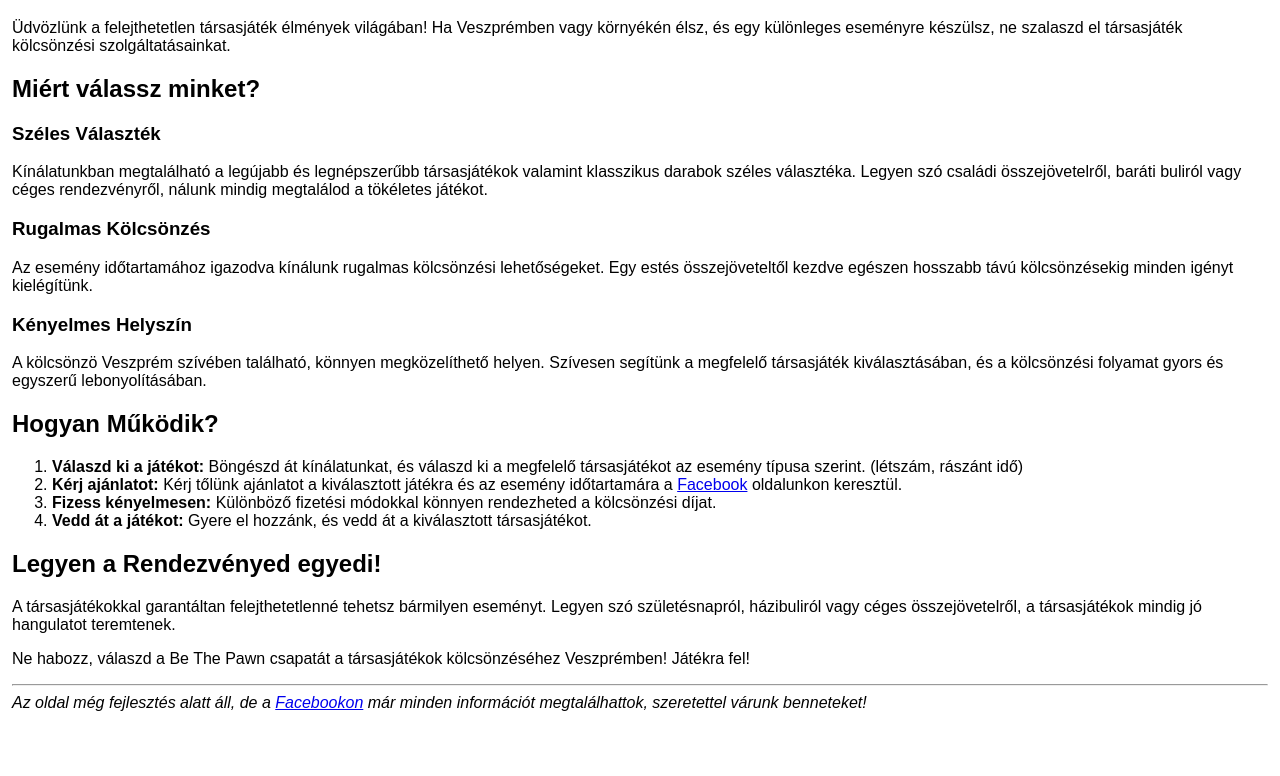
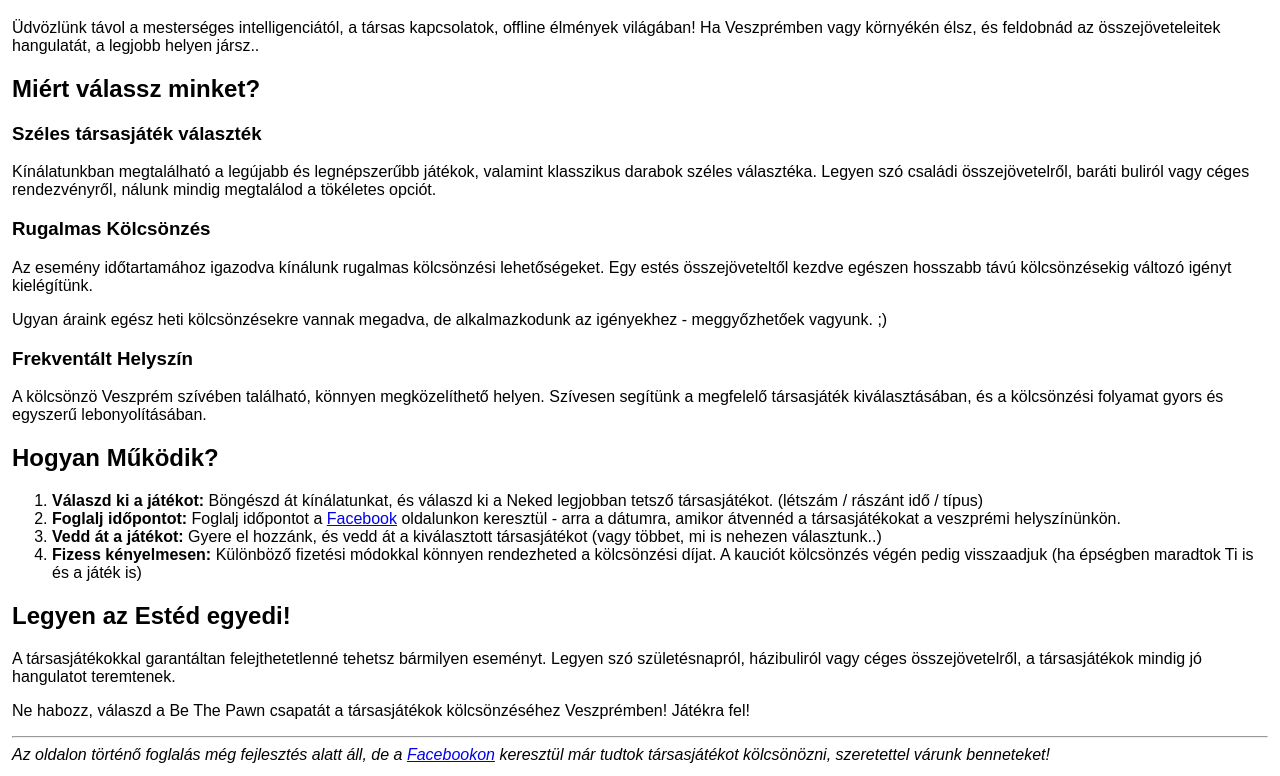
Before and after one commit to vazsonyidl/bethepawn, an Astro site: page / in a window 1280 px wide. Shown: the part 151-927 px from the top of the page. Before the commit the page ends 875 px from the top, so only its background shows below. Built offline with nearby package versions, Linux system fonts and the light colour scheme; Astro itself is replaced by a stand-in of ours.

Commit message:
content: reword content

```diff
--- a/src/components/header/Header.astro
+++ b/src/components/header/Header.astro
@@ -3,7 +3,7 @@
     <meta name="viewport" content="width=device-width, initial-scale=1">
     <meta http-equiv="Content-Security-Policy" content="default-src 'self'; style-src 'unsafe-inline'">
     <meta name="description"
-          content="Társasjáték kölcsönző Veszprémben - Fedezd fel kiváló minőségű társasjátékainkat, bérelj egyedülálló élményekért és szórakozásért! Kölcsönözz játékokat rendezvényeidhez vagy baráti összejöveteleidhez Veszprémben. Garantált szórakozás minden korosztálynak!">
+          content="Társasjáték kölcsönző Veszprémben - Fedezd fel új és klasszikus társasjátékainkat, bérelj egyedülálló élményekért és szórakozásért! Kölcsönözz játékokat rendezvényeidhez vagy baráti összejöveteleidhez Veszprémben. Garantált szórakozás minden korosztálynak!">
     <meta name="robots" content="index,follow">
     <meta name="googlebot" content="index,follow">
     <meta name="geo.position" content="47.1028;17.9093">
--- a/src/pages/index.astro
+++ b/src/pages/index.astro
@@ -11,51 +11,55 @@ import MainPageLayout from "../layouts/MainPageLayout.astro";
     <div slot="content" class="content">
         <h1>Társasjáték kölcsönzés Veszprémben</h1>
 
-        <p>Üdvözlünk a felejthetetlen társasjáték élmények világában! Ha Veszprémben vagy környékén élsz, és egy
-            különleges eseményre készülsz, ne szalaszd el társasjáték kölcsönzési szolgáltatásainkat.</p>
+        <p>Üdvözlünk távol a mesterséges intelligenciától, a társas kapcsolatok, offline élmények világában! Ha
+            Veszprémben vagy környékén élsz, és feldobnád az
+            összejöveteleitek hangulatát, a legjobb helyen jársz..</p>
 
         <h2>Miért válassz minket?</h2>
 
-        <h3>Széles Választék</h3>
-        <p>Kínálatunkban megtalálható a legújabb és legnépszerűbb társasjátékok valamint klasszikus darabok széles választéka. Legyen szó családi
-            összejövetelről, baráti buliról vagy céges rendezvényről, nálunk mindig megtalálod a tökéletes játékot.</p>
+        <h3>Széles társasjáték választék</h3>
+        <p>Kínálatunkban megtalálható a legújabb és legnépszerűbb játékok, valamint klasszikus darabok széles
+            választéka. Legyen szó családi
+            összejövetelről, baráti buliról vagy céges rendezvényről, nálunk mindig megtalálod a tökéletes opciót.</p>
 
         <h3>Rugalmas Kölcsönzés</h3>
         <p>Az esemény időtartamához igazodva kínálunk rugalmas kölcsönzési lehetőségeket. Egy estés összejöveteltől
-            kezdve egészen hosszabb távú kölcsönzésekig minden igényt kielégítünk.</p>
+            kezdve egészen hosszabb távú kölcsönzésekig változó igényt kielégítünk.</p>
+        <span>Ugyan áraink egész heti kölcsönzésekre vannak megadva, de alkalmazkodunk az igényekhez - meggyőzhetőek vagyunk. ;)</span>
 
-        <h3>Kényelmes Helyszín</h3>
+        <h3>Frekventált Helyszín</h3>
         <p>A kölcsönzö Veszprém szívében található, könnyen megközelíthető helyen. Szívesen segítünk a megfelelő
             társasjáték kiválasztásában, és a kölcsönzési folyamat gyors és egyszerű lebonyolításában.</p>
 
         <h2>Hogyan Működik?</h2>
 
         <ol>
-            <li><strong>Válaszd ki a játékot:</strong> Böngészd át kínálatunkat, és válaszd ki a megfelelő
-                társasjátékot az esemény típusa szerint. (létszám, rászánt idő)
+            <li><strong>Válaszd ki a játékot:</strong> Böngészd át kínálatunkat, és válaszd ki a Neked legjobban tetsző
+                társasjátékot. (létszám / rászánt idő / típus)
             </li>
-            <li><strong>Kérj ajánlatot:</strong> Kérj tőlünk ajánlatot a kiválasztott játékra és az esemény
-                időtartamára a <a href="https://facebook.com/bethepawn"
-                                 rel="noopener noreferrer" target="_blank">Facebook</a> oldalunkon keresztül.
+            <li><strong>Foglalj időpontot:</strong> Foglalj időpontot a <a href="https://facebook.com/bethepawn"
+                                                                           rel="noopener noreferrer" target="_blank">Facebook</a>
+                oldalunkon keresztül -
+                arra a dátumra, amikor átvennéd a társasjátékokat a veszprémi helyszínünkön.
+            </li>
+            <li><strong>Vedd át a játékot:</strong> Gyere el hozzánk, és vedd át a kiválasztott társasjátékot (vagy többet, mi is nehezen választunk..)
             </li>
             <li><strong>Fizess kényelmesen:</strong> Különböző fizetési módokkal könnyen rendezheted a kölcsönzési
-                díjat.
-            </li>
-            <li><strong>Vedd át a játékot:</strong> Gyere el hozzánk, és vedd át a kiválasztott társasjátékot.
+                díjat. A kauciót kölcsönzés végén pedig visszaadjuk (ha épségben maradtok Ti is és a játék is)
             </li>
         </ol>
 
-        <h2>Legyen a Rendezvényed egyedi!</h2>
+        <h2>Legyen az Estéd egyedi!</h2>
         <p>A társasjátékokkal garantáltan felejthetetlenné tehetsz bármilyen eseményt. Legyen szó születésnapról,
             házibuliról vagy céges összejövetelről, a társasjátékok mindig jó hangulatot teremtenek.</p>
 
         <p>Ne habozz, válaszd a Be The Pawn csapatát a társasjátékok kölcsönzéséhez Veszprémben! Játékra fel!</p>
 
-        <hr />
+        <hr/>
         <i>
-            Az oldal még fejlesztés alatt áll, de a <a href="https://facebook.com/bethepawn"
+            Az oldalon történő foglalás még fejlesztés alatt áll, de a <a href="https://facebook.com/bethepawn"
                                                        rel="noopener noreferrer" target="_blank">Facebookon</a>
-            már minden információt megtalálhattok, szeretettel várunk benneteket!
+            keresztül már tudtok társasjátékot kölcsönözni, szeretettel várunk benneteket!
         </i>
     </div>
 </MainPageLayout>
```
